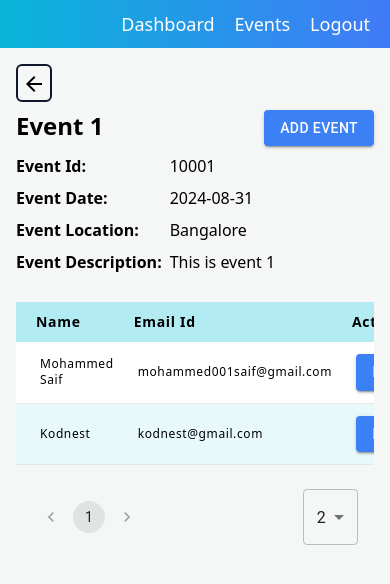
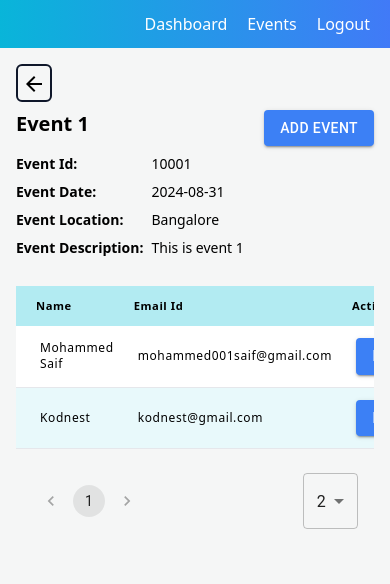
Before and after one commit to mohammedsaif001/kodnest-interview, a Next.js app: page /events/10001 in a window 390 px wide. Shown: the top 584 px of the page. Built offline with nearby package versions, Linux system fonts and the light colour scheme.

Commit message:
Responsive Design

```diff
--- a/src/components/events/EventItemClient.tsx
+++ b/src/components/events/EventItemClient.tsx
@@ -85,14 +85,16 @@ const EventItemClient = ({ eventId }: { eventId: string }) => {
         <ArrowBackIcon />
       </div>
       <section className="flex justify-between">
-        <h3 className="text-2xl font-bold">{eventDetails?.eventName}</h3>
+        <h3 className="text-xl md:text-2xl font-bold">
+          {eventDetails?.eventName}
+        </h3>
         <AddForms
           handleAdd={handleAdd}
           Component={AttendeeForm}
           heading={`Add Event`}
         />
       </section>
-      <article className="w-max flex flex-col gap-2">
+      <article className="w-max flex flex-col gap-2 text-sm">
         {eventDetails &&
           Object?.entries(eventDetails)?.map(([key, value]) => {
             // Skip 'eventName' and 'attendees'
--- a/src/components/events/EventsListClient.tsx
+++ b/src/components/events/EventsListClient.tsx
@@ -63,8 +63,8 @@ const EventsListClient = () => {
 
   return (
     <div className="p-4">
-      <section className="flex justify-between gap-3">
-        <h3 className="font-bold text-2xl">Events Page</h3>
+      <section className="flex justify-between items-center gap-3">
+        <h3 className="font-bold text-xl md:text-2xl">Events Page</h3>
         <AddForms
           handleAdd={handleAdd}
           Component={EventForm}
--- a/src/components/form/LoginForm.tsx
+++ b/src/components/form/LoginForm.tsx
@@ -35,7 +35,7 @@ const LoginFrom = () => {
   };
 
   return (
-    <Box className="flex h-max  flex-col justify-center gap-4 bg-[#FFFFFF] px-10 rounded-lg py-6">
+    <Box className="flex h-max  flex-col justify-center gap-4 bg-[#FFFFFF] px-5 md:px-10 rounded-lg py-6">
       <Typography variant="h5" className="h-max ml-3" color={"#2B2E48"}>
         Login
       </Typography>
--- a/src/components/landingscreen/LandingPage.tsx
+++ b/src/components/landingscreen/LandingPage.tsx
@@ -10,7 +10,7 @@ const LandingScreen = () => {
       className="bg-primary-linear-gradient-main w-full h-screen laptop-lg:h-screen flex justify-center items-center flex-col relative px-4
     "
     >
-      <div className="flex justify-center items-center gap-8 flex-col md:flex-row px-6">
+      <div className="flex justify-center items-center gap-8 flex-col md:flex-row ">
         <div className="md:w-96 justify-center flex gap-[0.86rem] flex-col">
           <div className="w-full flex flex-wrap gap-y-1 justify-center gap-5 md:block scale-75 md:scale-100">
             <p className="text-white  font-bold uppercase text-5xl">EVENT</p>
--- a/src/components/navbar/Navbar.tsx
+++ b/src/components/navbar/Navbar.tsx
@@ -16,22 +16,16 @@ const Navbar = () => {
     }, 300);
   };
   return (
-    <header className="w-full flex items-center h-[3rem] bg-primary-linear-gradient-main text-white justify-end px-5">
+    <header className="w-full text-md md:text-lg flex items-center h-[3rem] bg-primary-linear-gradient-main text-white justify-end px-5">
       <ul className="flex gap-5">
         {NAVBAR_LINKS.map((item) => {
           return (
-            <li
-              key={item?.href}
-              className=" cursor-pointer text-lg hover:underline"
-            >
+            <li key={item?.href} className=" cursor-pointer hover:underline">
               <Link href={item?.href}>{item?.name}</Link>
             </li>
           );
         })}
-        <p
-          onClick={handleLogout}
-          className="cursor-pointer text-lg hover:underline"
-        >
+        <p onClick={handleLogout} className="cursor-pointer hover:underline">
           Logout
         </p>
       </ul>
--- a/src/components/table/TableComponent.tsx
+++ b/src/components/table/TableComponent.tsx
@@ -66,7 +66,7 @@ const TableBody = <T,>({
 const TableHeader = ({ header }: { header: TTableHeaders[] }) => {
   return (
     <thead>
-      <tr className=" bg-table-header-color h-10 font-semibold tracking-wider sm:text-[0.7rem] 2xl:text-xs ">
+      <tr className=" bg-table-header-color h-10 font-semibold tracking-wider text-[0.7rem] sm:text-[0.8rem] 2xl:text-xs ">
         {header?.map((head, index) =>
           head?.visible ? (
             <th
```
